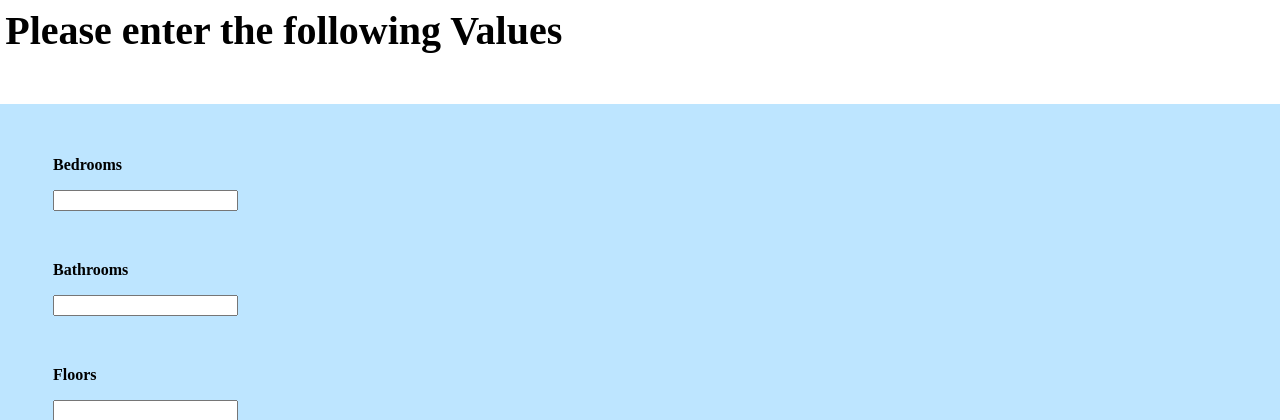
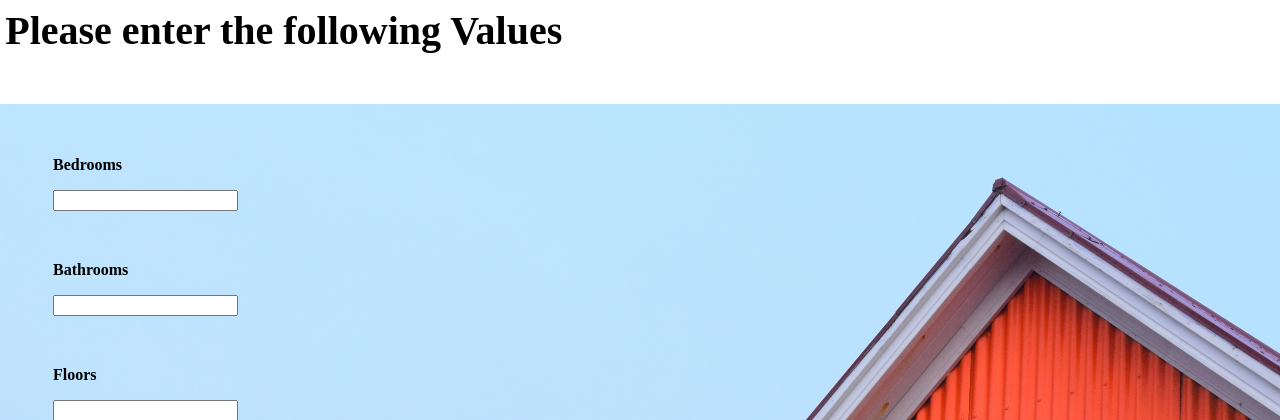
Before and after one commit to Ajithshanth/FinalSDGP, a Django app: page /predict/ in a window 1280 px wide. Shown: the top 420 px of the page. Run offline with Django 3.2, Linux system fonts and the light colour scheme.

Commit message:
Final Commit

```diff
--- a/HouseValuePrediction/Static/predict.css
+++ b/HouseValuePrediction/Static/predict.css
@@ -45,7 +45,7 @@
             background-image:url("{%static 'img2.jpg' %}");
             background-color:#bde5ff;
             background-repeat: no-repeat;
-            background-position: 50% -200%;
+            background-attachment: fixed;
             background-size:cover;
 
         }
```
